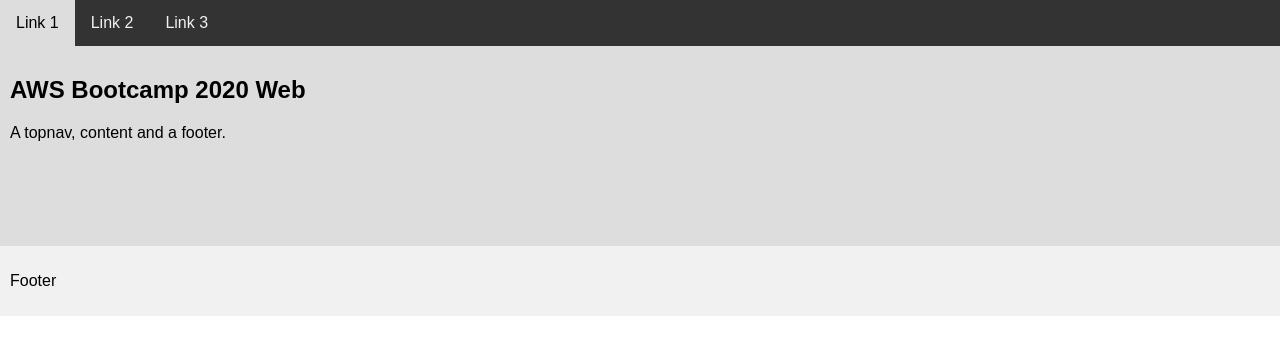
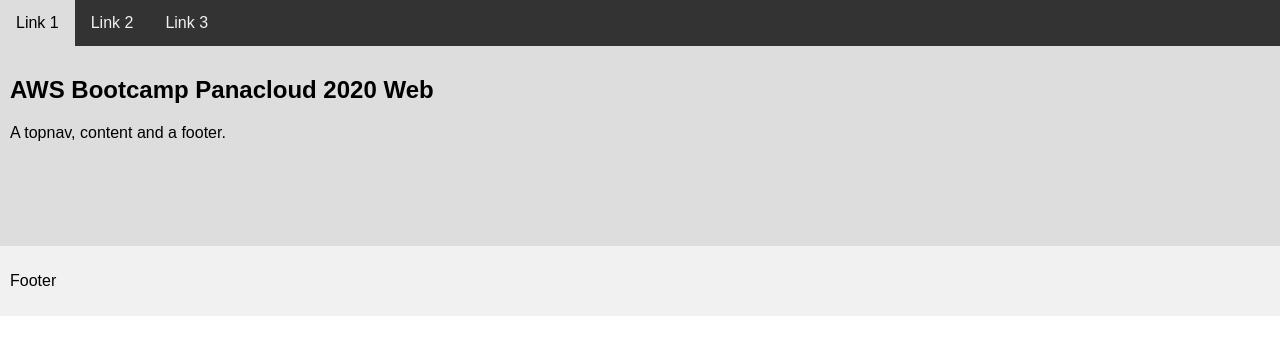
Before and after one commit to WahabShah23/Bootcamp2020-aws, a plain HTML site: page index.html in a window 1280 px wide. Drawn offline with Linux system fonts and the light colour scheme.

Commit message:
update index.html

```diff
--- a/index.html
+++ b/index.html
@@ -60,7 +60,7 @@
 </div>
 
 <div class="content">
-  <h2>AWS Bootcamp 2020 Web</h2>
+  <h2>AWS Bootcamp Panacloud 2020 Web</h2>
   <p>A topnav, content and a footer.</p>
 </div>
 
```
